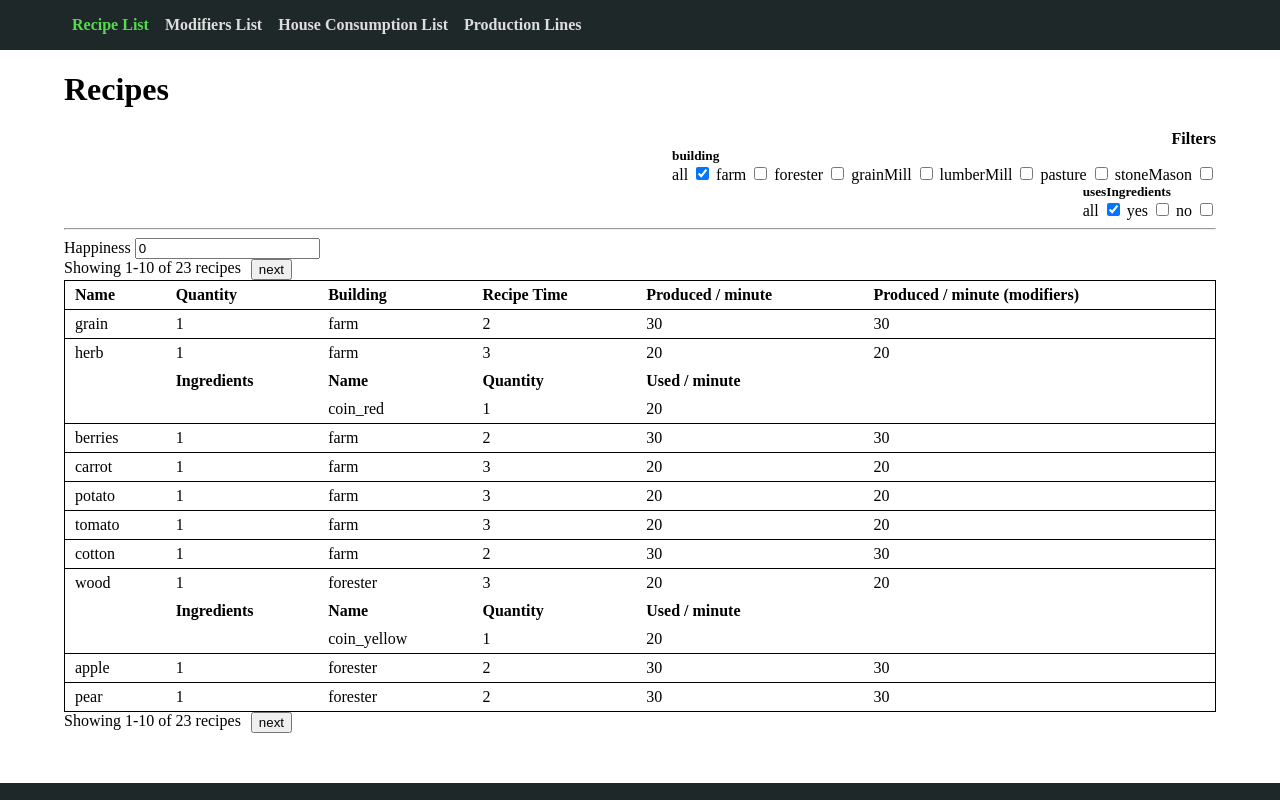
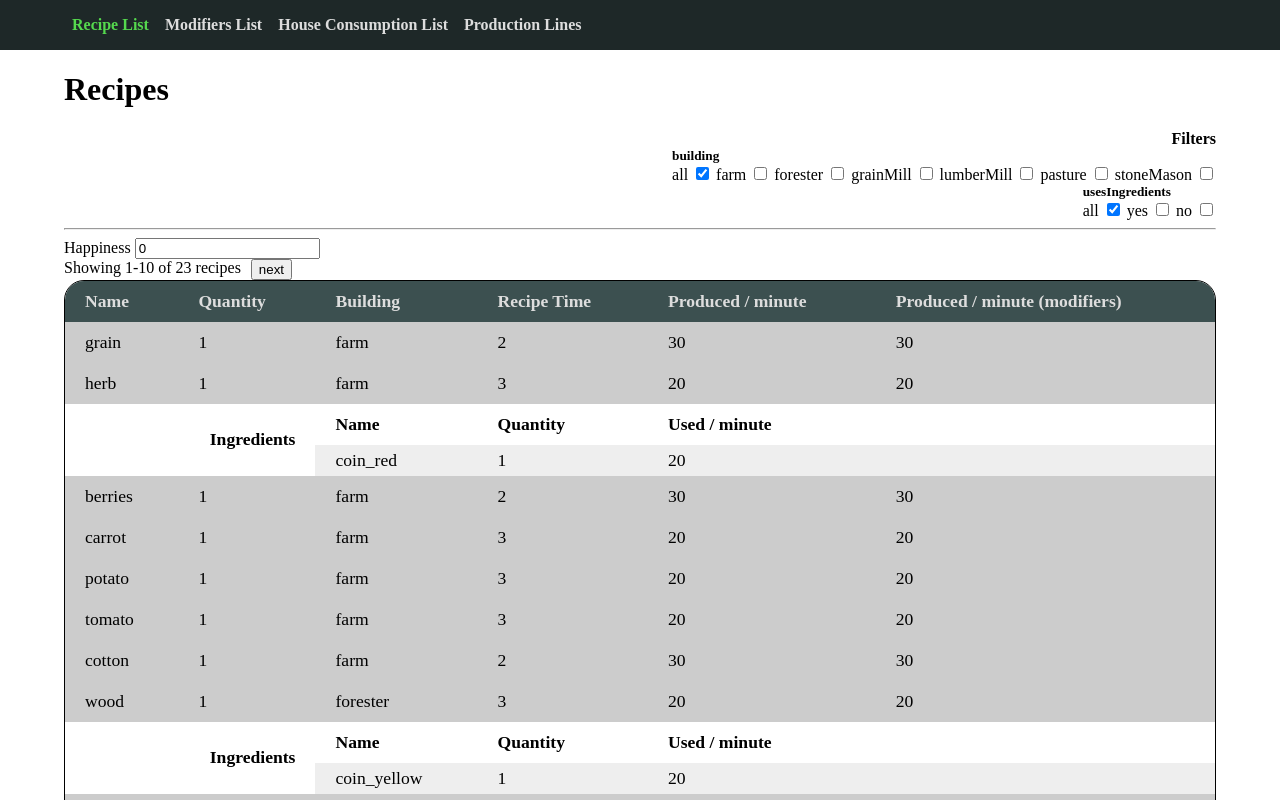
Before and after one commit to AlyxMoon/factory-town-production-calculator, a Vue app: page /recipes in a window 1280 px wide. Shown: the top 800 px of the page. Built offline with nearby package versions, Linux system fonts and the light colour scheme.

Commit message:
add some styling to recipe list

```diff
--- a/src/App.vue
+++ b/src/App.vue
@@ -51,8 +51,8 @@ tr, th, td {
 }
 
 th, td {
-  padding: 5px 10px;
-
+  font-size: 1.1em;
+  padding: 10px 20px;
   text-align: left;
 }
 
@@ -69,4 +69,8 @@ h4, h5, h6 {
   padding: 0;
 }
 
+.align-right {
+  text-align: right;
+}
+
 </style>
--- a/src/components/RecipeList.vue
+++ b/src/components/RecipeList.vue
@@ -32,21 +32,18 @@
       <tbody>
         <template v-for="(recipe, i) in recipesOfPage">
           <recipe-list-item
-            class="border-t"
             :key="'recipe-item-' + i + '-' + recipe.name"
             :recipe="recipe"
           ></recipe-list-item>
           <tr
             :key="'recipe-item' + i + 'ingredient-header'"
             v-if="recipe.ingredients && recipe.ingredients.length > 0">
-            <td></td>
-            <th>Ingredients</th>
+            <th colspan="2" :rowspan="recipe.ingredients.length + 1" class="align-right">Ingredients</th>
             <th>Name</th>
             <th>Quantity</th>
             <th>Used / minute</th>
           </tr>
           <recipe-list-ingredient-item
-            class="border-b"
             v-for="(ingredient, j) in recipe.ingredients"
             :key="'recipe-' + recipe.name + '-' + 'ingredient-' + ingredient.name"
             :index="j"
@@ -106,8 +103,18 @@ export default {
 <style lang="scss" scoped>
 table {
   width: 100%;
+
   border: 1px solid black;
-  border-collapse: collapse;
+  border-collapse: separate;
+  border-top-left-radius: 20px;
+  border-top-right-radius: 20px;
+  border-spacing: 0;
+  overflow: hidden;
+
+  thead {
+    background-color: rgba(60, 80, 80, 1);
+    color: #DDDDDD;
+  }
 }
 
 .pagination-wrapper {
--- a/src/components/RecipeListIngredientItem.vue
+++ b/src/components/RecipeListIngredientItem.vue
@@ -1,10 +1,9 @@
 <template>
   <tr>
-    <td></td>
-    <td></td>
     <td>{{ ingredient.name }}</td>
     <td>{{ ingredient.quantity }}</td>
     <td>{{ itemsPerMinute(time, ingredient.quantity) }}</td>
+    <td></td>
   </tr>
 </template>
 
@@ -24,4 +23,9 @@ export default {
 }
 </script>
 
-<style lang="scss" scoped></style>
+<style lang="scss" scoped>
+td {
+  background-color: #EEEEEE;
+  padding: 5px 20px;
+}
+</style>
--- a/src/components/RecipeListItem.vue
+++ b/src/components/RecipeListItem.vue
@@ -28,4 +28,8 @@ export default {
 }
 </script>
 
-<style lang="scss" scoped></style>
+<style lang="scss" scoped>
+tr {
+  background-color: #CCCCCC;
+}
+</style>
```
